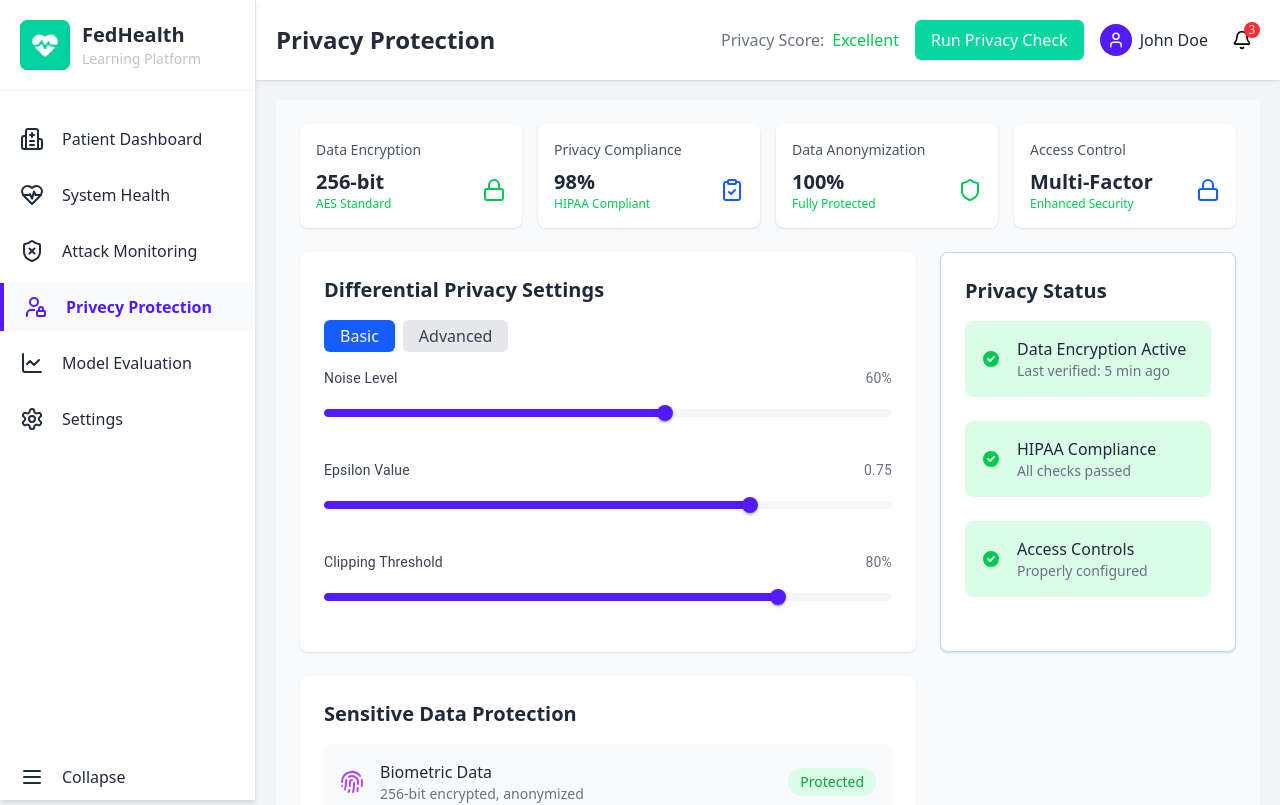
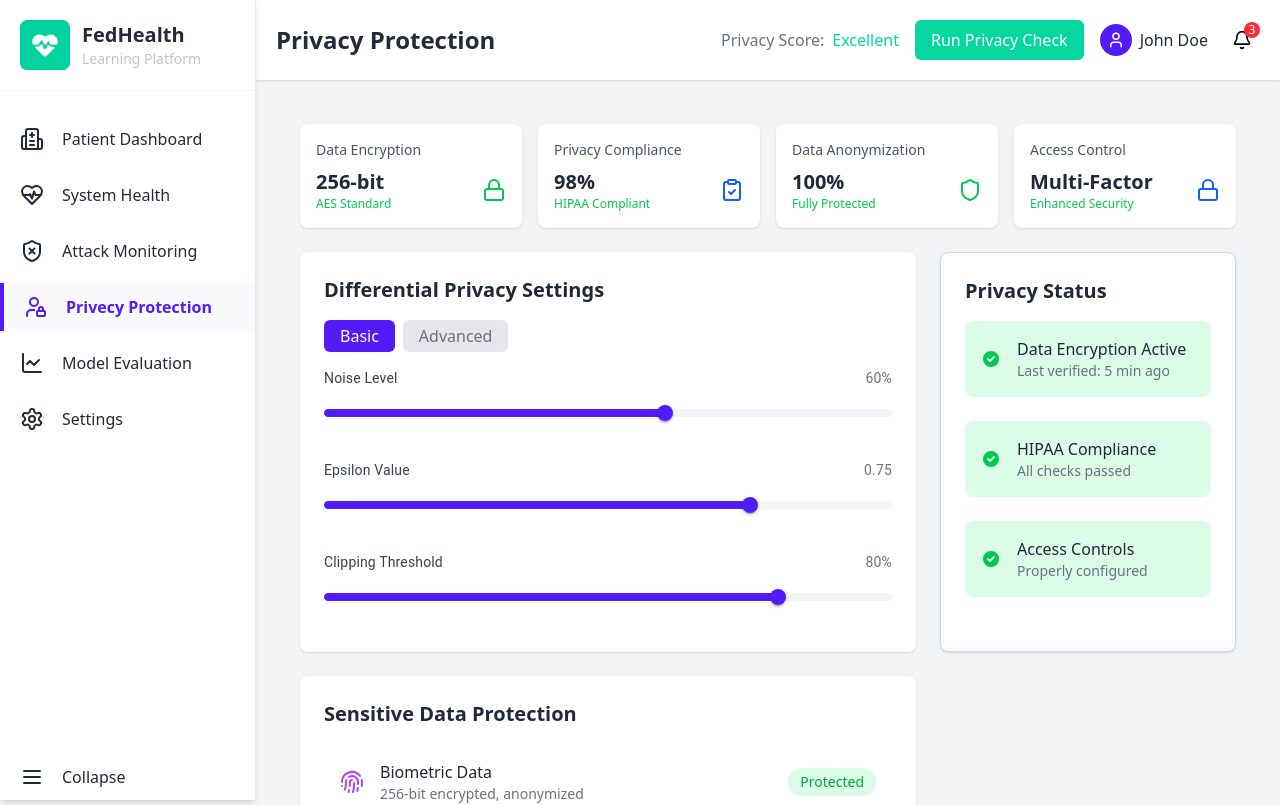
Before and after one commit to flowiix-devs/fhlp-dashboard-fe, a React (Vite) app: page /privecy-protection in a window 1280 px wide. Shown: the top 805 px of the page. Built offline with nearby package versions, Linux system fonts and the light colour scheme.

Commit message:
color change

```diff
--- a/src/components/DataProtectionItem.jsx
+++ b/src/components/DataProtectionItem.jsx
@@ -8,7 +8,7 @@ const DataProtectionItem = ({
   status = "Protected"
 }) => {
   return (
-    <div className="flex items-center justify-between p-4 bg-gray-50 rounded-lg">
+    <div style={{ backgroundColor: 'var(--color-grayLight)' }} className="flex items-center justify-between p-4 rounded-lg">
       <div className="flex items-center">
         <div className={`mr-4 ${iconColor}`}>
           {icon}
--- a/src/components/SliderControl.jsx
+++ b/src/components/SliderControl.jsx
@@ -30,12 +30,12 @@ const SliderControl = ({
           step={(max - min) / 100}
           aria-label={label}
           sx={{
-            color: '#531BFA', // Using the theme blue color
+            color: 'var(--color-textBlue)',
             height: 8,
             '& .MuiSlider-thumb': {
               height: 16,
               width: 16,
-              backgroundColor: '#531BFA',
+              backgroundColor: 'var(--color-textBlue)',
             },
             '& .MuiSlider-track': {
               height: 8,
@@ -44,7 +44,7 @@ const SliderControl = ({
             '& .MuiSlider-rail': {
               height: 8,
               borderRadius: 4,
-              backgroundColor: '#E5E7EB', // gray-200 equivalent
+              backgroundColor: 'var(--color-grayBg)',
             },
           }}
         />
--- a/src/components/StatCard.jsx
+++ b/src/components/StatCard.jsx
@@ -2,7 +2,7 @@ import React from 'react';
 
 const StatCard = ({ title, value, subtitle, icon, iconColor = "text-blue-600" }) => {
   return (
-    <div className="bg-white p-4 rounded-lg shadow-sm">
+    <div style={{ backgroundColor: 'var(--color-cardBg)' }} className="p-4 rounded-lg shadow-sm">
       <div className="mb-2 text-gray-600 text-sm">{title}</div>
       <div className="flex items-center justify-between">
         <div>
--- a/src/index.css
+++ b/src/index.css
@@ -7,4 +7,7 @@
   --color-cardBg: #FFFFFF;
   --color-lightGreen: #06D6A0;
   --color-textRed: #EF4444;
+  --color-grayBg: #E5E7EB;
+  --color-grayLight: #F9FAFB;
+  --color-grayMedium: #6B7280;
 }
--- a/src/pages/PrivecyProtection.jsx
+++ b/src/pages/PrivecyProtection.jsx
@@ -12,7 +12,7 @@ export default function PrivacyProtection() {
   const [activeTab, setActiveTab] = useState('Basic');
 
   return (
-    <div className="bg-gray-50 min-h-screen p-6">
+    <div style={{ backgroundColor: 'var(--color-grayLight)' }} className="min-h-screen p-6">
       <div className="max-w-7xl mx-auto">
         <div className="grid grid-cols-1 md:grid-cols-2 lg:grid-cols-4 gap-4 mb-6">
           <StatCard
@@ -51,19 +51,37 @@ export default function PrivacyProtection() {
         {/* Grid for Differential Privacy Settings and Privacy Status */}
         <div className="grid grid-cols-1 md:grid-cols-3 gap-6 mb-6">
           {/* Differential Privacy Settings */}
-          <div className="bg-white p-6 rounded-lg shadow-sm md:col-span-2">
+          <div style={{ backgroundColor: 'var(--color-cardBg)' }} className="p-6 rounded-lg shadow-sm md:col-span-2">
             <h2 className="text-xl font-semibold text-gray-800 mb-4">Differential Privacy Settings</h2>
 
             <div className="flex mb-4">
               <button
-                className={`px-4 py-1 mr-2 rounded-md ${activeTab === 'Basic' ? 'bg-blue-600 text-white' : 'bg-gray-200 text-gray-700'}`}
+                className={`px-4 py-1 mr-2 rounded-md ${
+                  activeTab === 'Basic'
+                    ? 'bg-textBlue text-white'
+                    : 'bg-grayBg text-grayMedium'
+                }`}
                 onClick={() => setActiveTab('Basic')}
+                style={
+                  activeTab === 'Basic'
+                    ? { backgroundColor: 'var(--color-textBlue)', color: 'white' }
+                    : { backgroundColor: 'var(--color-grayBg)', color: 'var(--color-grayMedium)' }
+                }
               >
                 Basic
               </button>
               <button
-                className={`px-4 py-1 rounded-md ${activeTab === 'Advanced' ? 'bg-blue-600 text-white' : 'bg-gray-200 text-gray-700'}`}
+                className={`px-4 py-1 rounded-md ${
+                  activeTab === 'Advanced'
+                    ? 'bg-textBlue text-white'
+                    : 'bg-grayBg text-grayMedium'
+                }`}
                 onClick={() => setActiveTab('Advanced')}
+                style={
+                  activeTab === 'Advanced'
+                    ? { backgroundColor: 'var(--color-textBlue)', color: 'white' }
+                    : { backgroundColor: 'var(--color-grayBg)', color: 'var(--color-grayMedium)' }
+                }
               >
                 Advanced
               </button>
@@ -95,7 +113,7 @@ export default function PrivacyProtection() {
           </div>
 
           {/* Privacy Status */}
-          <div className="bg-white p-6 rounded-lg shadow-sm border border-blue-200 md:col-span-1">
+          <div style={{ backgroundColor: 'var(--color-cardBg)' }} className="p-6 rounded-lg shadow-sm border border-blue-200 md:col-span-1">
             <h2 className="text-xl font-semibold text-gray-800 mb-4">Privacy Status</h2>
 
             <div className="space-y-6">
@@ -119,7 +137,7 @@ export default function PrivacyProtection() {
 
         {/* Sensitive Data Protection with same width as Differential Privacy Settings */}
         <div className="grid grid-cols-1 md:grid-cols-3 gap-6">
-          <div className="bg-white p-6 rounded-lg shadow-sm md:col-span-2">
+          <div style={{ backgroundColor: 'var(--color-cardBg)' }} className="p-6 rounded-lg shadow-sm md:col-span-2">
             <h2 className="text-xl font-semibold text-gray-800 mb-4">Sensitive Data Protection</h2>
 
             <div className="space-y-6">
--- a/src/routes/AppRoutes.jsx
+++ b/src/routes/AppRoutes.jsx
@@ -37,9 +37,12 @@ const AppRoute = () => {
         <div className="flex items-center gap-4">
           <div className="flex items-center">
             <span className="text-gray-500 mr-2">Privacy Score:</span>
-            <span className="text-green-500 font-medium">Excellent</span>
+            <span style={{ color: 'var(--color-lightGreen)' }} className="font-medium">Excellent</span>
           </div>
-          <button className="bg-lightGreen text-white px-4 py-2 rounded-md hover:bg-green-600">
+          <button style={{
+            backgroundColor: 'var(--color-lightGreen)',
+            color: 'white'
+          }} className="px-4 py-2 rounded-md hover:opacity-90">
             Run Privacy Check
           </button>
         </div>
```
